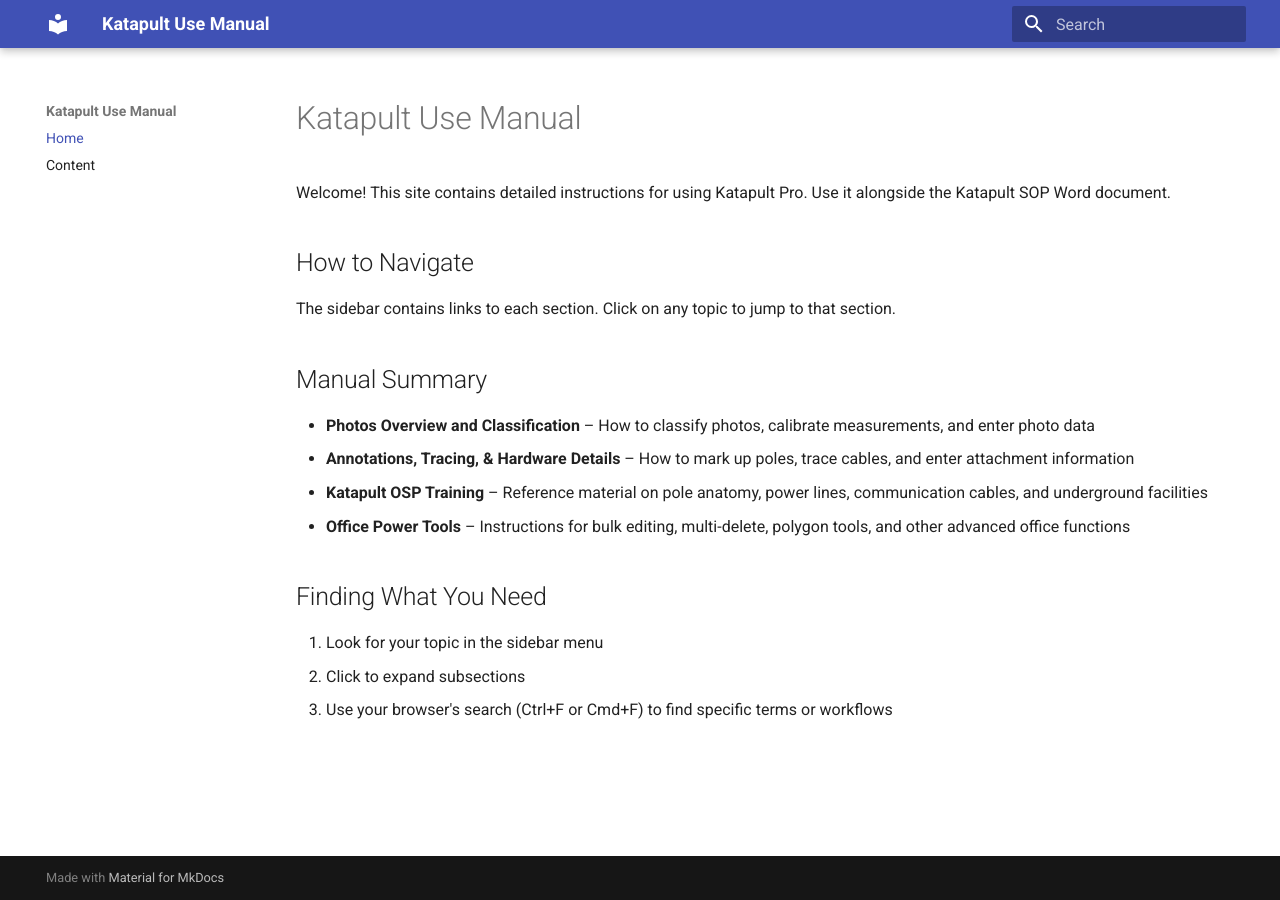
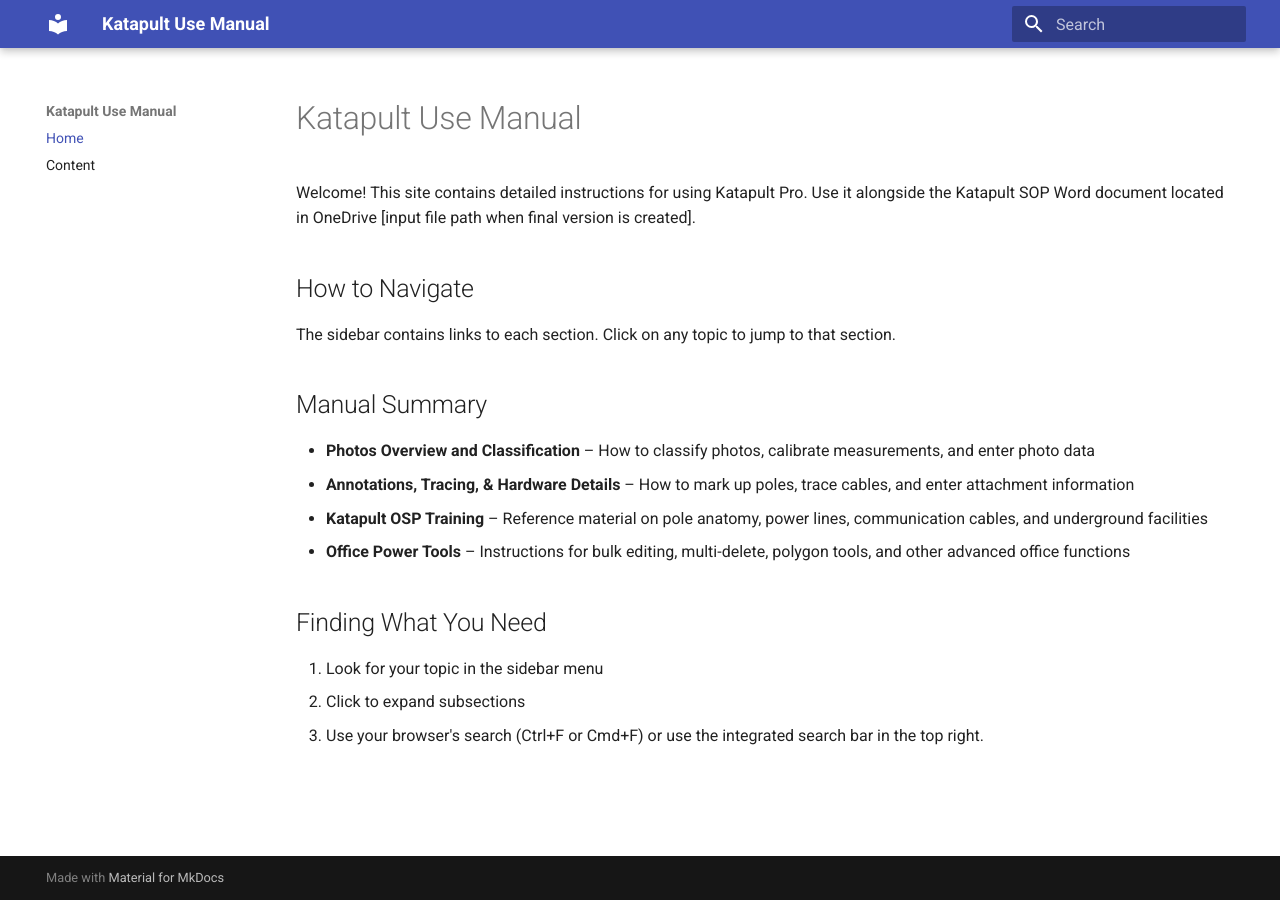
Before and after one commit to ATCO-GIS/Katapult.Use.Manual_Copy, an MkDocs documentation site: the page built from docs/index.md, in a window 1280 px wide. Built offline with MkDocs 1.6.1 and Material for MkDocs 9.7.7, drawn with Linux system fonts in a browser that asks for light colours.

Commit message:
Update index.md

```diff
--- a/docs/index.md
+++ b/docs/index.md
@@ -5,7 +5,7 @@
 
 # Katapult Use Manual
 
-Welcome! This site contains detailed instructions for using Katapult Pro. Use it alongside the Katapult SOP Word document.
+Welcome! This site contains detailed instructions for using Katapult Pro. Use it alongside the Katapult SOP Word document located in OneDrive [input file path when final version is created].
 
 ## How to Navigate
 
@@ -22,4 +22,4 @@
 
 1. Look for your topic in the sidebar menu
 2. Click to expand subsections
-3. Use your browser's search (Ctrl+F or Cmd+F) to find specific terms or workflows
+3. Use your browser's search (Ctrl+F or Cmd+F) or use the integrated search bar in the top right.
```
